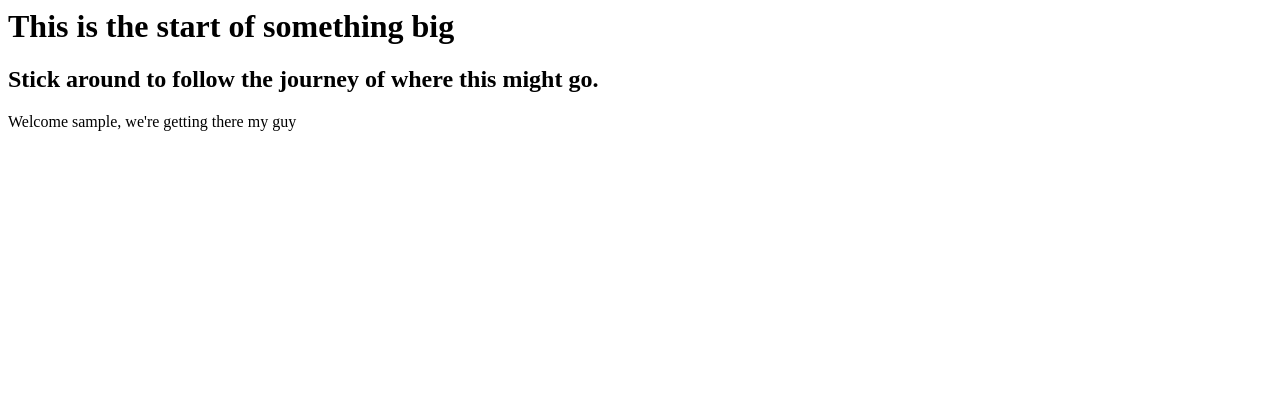
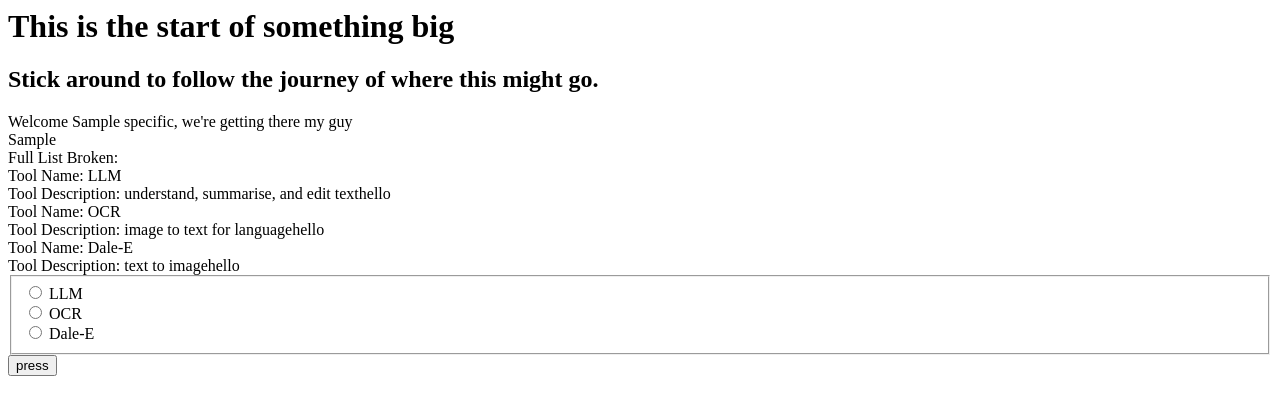
Before and after one commit to KobusWHMeiring/djangochained, a Django app: template project/app/templates/app/index.html in a window 1280 px wide. Shown: the top 415 px of the page. Run offline with Django 4.2, Linux system fonts and the light colour scheme; data comes from the database, SQL or seed files in the repository; both versions use the stored data as it was after the commit; tables that the repository leaves empty hold one stand-in row (values such as "Sample post"); the template is opened without the code that fills it: values that come from a table or form of the project are taken from there, most other values are stand-ins (such as "Sample title", 1, 10 or a date in 2020).

Commit message:
making progress

```diff
--- a/project/app/models.py
+++ b/project/app/models.py
@@ -12,3 +12,14 @@ class Conversation(models.Model):
 
 class Users(models.Model):
     name = models.ForeignKey(Conversation, on_delete=models.CASCADE)
+
+    def __str__(self):
+        return self.name
+
+class Tools(models.Model):
+    name = models.CharField(max_length=200)
+    category = models.CharField(max_length=200)
+    description = models.TextField(max_length=1000)
+
+    def __str__(self):
+        return self.name
--- a/project/app/templates/app/index.html
+++ b/project/app/templates/app/index.html
@@ -2,4 +2,24 @@
 <h2>Stick around to follow the journey of where this might go.</h2>
 
 
-<div>Welcome {{userName}}, we're getting there my guy</div>
+<div>Welcome {{specific}}, we're getting there my guy</div>
+
+<div>{{fullList}}</div>
+
+<div>Full List Broken: </div>
+ {% for tool in tools %}
+ <div>Tool Name: {{tool.name}}</div>
+ <div>Tool Description: {{tool.description}}hello</div>
+ {% endfor %}
+
+ <form action = "{%url 'choose' %}" method = post>
+    {% csrf_token %}
+    <fieldset>{% for tool in tools %}
+    <input type="radio" name="tool" id="tool{{ forloop.counter }}" value="{{ tool.id }}">
+    <label for="tool{{ forloop.counter }}">{{ tool.name }}</label><br>
+    {% endfor %}
+    </fieldset>
+    <button type = "submit">
+        press
+    </button>
+ </form>
--- a/project/app/urls.py
+++ b/project/app/urls.py
@@ -2,5 +2,6 @@ from django.urls import path, include
 from . import views
 
 urlpatterns = [
-    path('<str:name>/', views.home, name="home")
+    path('', views.home, name="home"),
+    path('here/', views.choose, name = "choose"),
 ]
```
Also changed, not shown: project/app/views.py (+13 -4 lines), project/app/migrations/0002_tools.py (added), project/db.sqlite3.
